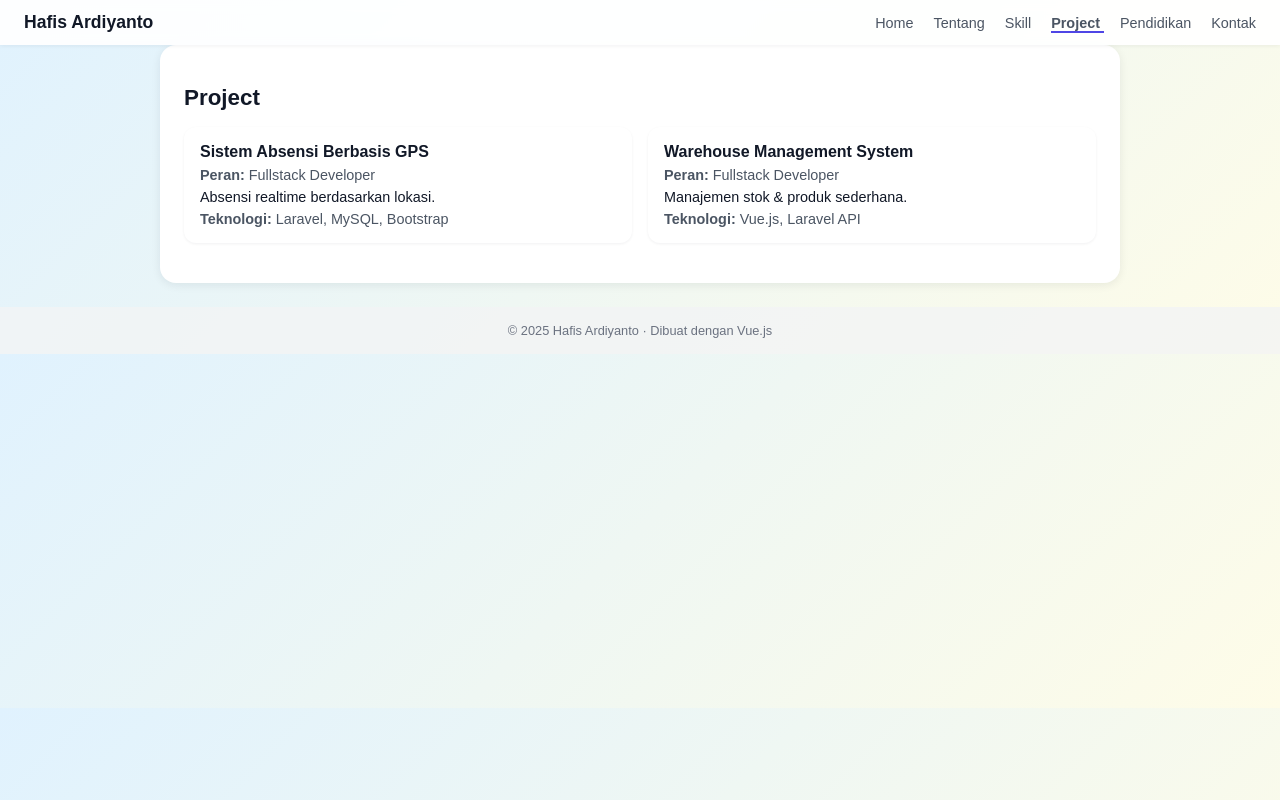
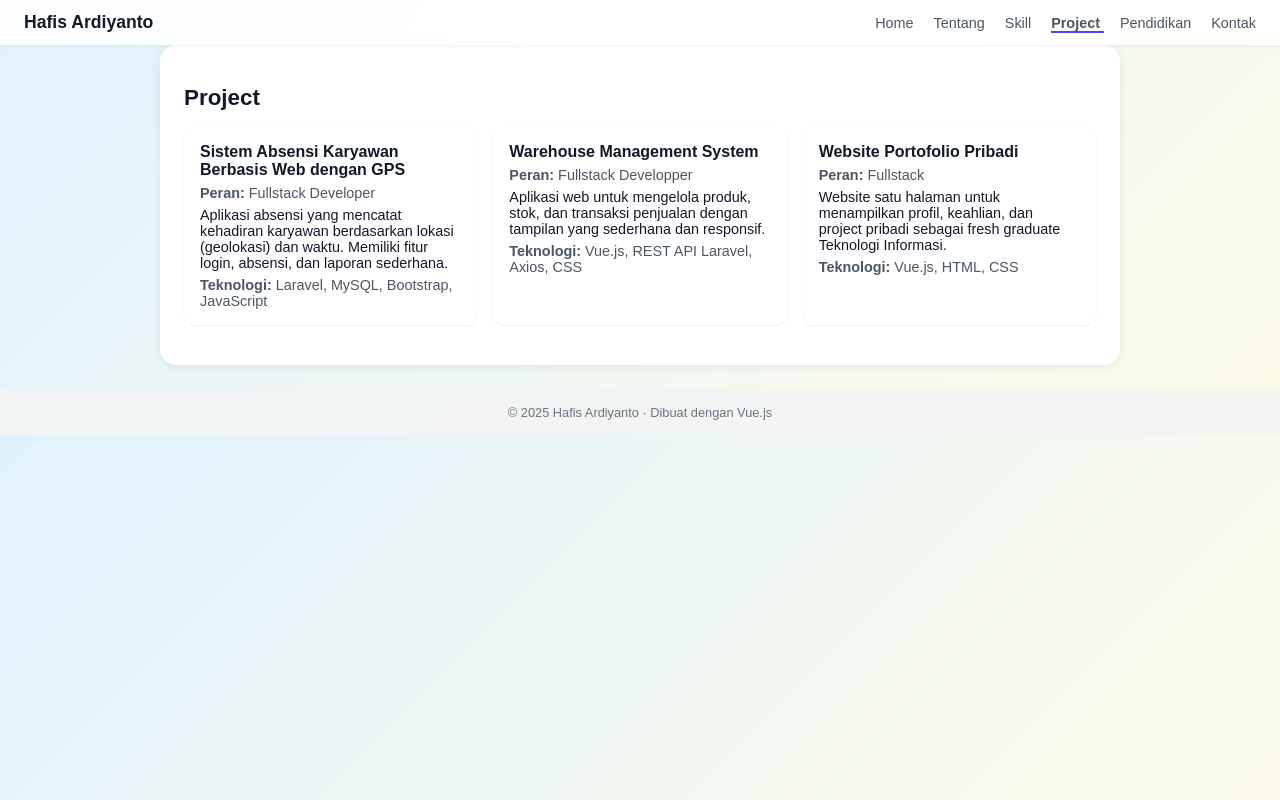
Before and after one commit to hafisardiyanto/my-portfolio, a Vue app: page / in a window 1280 px wide. Both pictures are taken after a click on the button "Lihat Project Saya". Built offline with nearby package versions, Linux system fonts and the light colour scheme.

Commit message:
menambahkan gambar&css

```diff
--- a/src/App.vue
+++ b/src/App.vue
@@ -49,9 +49,20 @@
       </nav>
     </header>
 
-    <!-- Home Section -->
-    <section v-if="activeSection === 'home'" class="hero">
-      <img :src="profileImage" alt="Foto Hafis" class="profile-photo" />
+    <!-- Hero / Home -->
+    <section
+      v-if="activeSection === 'home'"
+      id="home"
+      class="hero"
+    >
+      <!-- FOTO DI SINI -->
+      <div class="hero-photo-wrapper">
+        <img
+          :src="hafisPhoto"
+          alt="Foto Hafis Ardiyanto"
+          class="hero-photo"
+        />
+      </div>
 
       <h1>Halo, saya <span class="highlight">Hafis Ardiyanto</span></h1>
       <h2>Fresh Graduate D3 Teknologi Informasi</h2>
@@ -59,30 +70,41 @@
         Tertarik pada <strong>Web Development</strong> dengan fokus pada
         <strong>Vue.js</strong> dan pengembangan aplikasi berbasis web.
       </p>
-
       <button @click="setSection('projects')" class="btn-primary">
         Lihat Project Saya
       </button>
     </section>
 
-    <!-- Tentang -->
-    <section v-if="activeSection === 'about'" class="section">
+    <!-- Tentang Saya -->
+    <section
+      v-if="activeSection === 'about'"
+      id="about"
+      class="section"
+    >
       <h2>Tentang Saya</h2>
       <p>
         Saya adalah lulusan D3 Teknologi Informasi yang memiliki ketertarikan
-        pada pengembangan aplikasi web, terbiasa menggunakan HTML, CSS,
+        pada pengembangan aplikasi web. Terbiasa menggunakan HTML, CSS,
         JavaScript, serta framework seperti Vue.js dan Laravel.
       </p>
       <p>
-        Saya senang mempelajari teknologi baru dan terbuka dengan feedback untuk
-        berkembang sebagai <strong>Web Developer</strong>.
+        Saya senang belajar teknologi baru, mengerjakan project, dan terbuka
+        terhadap feedback untuk terus berkembang. Saat ini saya sedang mencari
+        kesempatan kerja sebagai <strong>Junior Web Developer</strong> atau
+        <strong>Frontend Developer</strong>.
       </p>
     </section>
 
     <!-- Skill -->
-    <section v-if="activeSection === 'skills'" class="section">
+    <section
+      v-if="activeSection === 'skills'"
+      id="skills"
+      class="section"
+    >
       <h2>Skill</h2>
-      <p class="section-subtitle">Berikut gambaran level kemampuan saya:</p>
+      <p class="section-subtitle">
+        Berikut gambaran level kemampuan saya dalam beberapa teknologi:
+      </p>
 
       <div class="skill-graph">
         <div
@@ -105,9 +127,12 @@
     </section>
 
     <!-- Project -->
-    <section v-if="activeSection === 'projects'" class="section">
+    <section
+      v-if="activeSection === 'projects'"
+      id="projects"
+      class="section"
+    >
       <h2>Project</h2>
-
       <div class="project-list">
         <article
           class="project-card"
@@ -120,43 +145,55 @@
           <p class="tech-stack">
             <strong>Teknologi:</strong> {{ project.tech }}
           </p>
-
           <div v-if="project.links" class="project-links">
-            <a v-if="project.links.demo" :href="project.links.demo" target="_blank">Demo</a>
+            <a
+              v-if="project.links.demo"
+              :href="project.links.demo"
+              target="_blank"
+            >
+              Demo
+            </a>
             <a
               v-if="project.links.github"
               :href="project.links.github"
               target="_blank"
-            >GitHub</a>
+            >
+              GitHub
+            </a>
           </div>
         </article>
       </div>
     </section>
 
     <!-- Pendidikan -->
-    <section v-if="activeSection === 'education'" class="section">
+    <section
+      v-if="activeSection === 'education'"
+      id="education"
+      class="section"
+    >
       <h2>Pendidikan</h2>
-
       <div class="education-card">
         <h3><strong>SD:</strong> SDN 4 GRESIK</h3>
-        <p><strong>Tahun:</strong> 2010 - 2016</p>
-
-        <h3><strong>SMP:</strong> SMP 2 KEBOMAS GRESIK</h3>
-        <p><strong>Tahun:</strong> 2016 - 2019</p>
-
-        <h3><strong>SMK:</strong> SMK SEMEN GRESIK</h3>
-        <p><strong>Jurusan:</strong> RPL</p>
-        <p><strong>Tahun:</strong> 2019 - 2022</p>
-
-        <h3><strong>Kuliah:</strong> Politeknik Semen Indonesia</h3>
-        <p><strong>Prodi:</strong> Teknologi Informasi</p>
-        <p><strong>Tahun:</strong> 2022 – 2025</p>
+        <p><strong>Tahun:</strong> 2010 - 2016 </p>
+        <h3><strong>Sekolah:</strong> SMP 2 KEBOMAS GRESIK</h3>
+        <p><strong>Tahun:</strong> 2016 - 2019 </p>
+        <h3><strong>Jurusan:</strong> (Rekayasa Perangkat Lunak)</h3>
+        <p><strong>SMK:</strong> SMK SEMEN GRESIK</p>
+        <p><strong>Tahun:</strong> 2019 - 2022 </p>
+        <h3><strong>Prodi:</strong> Teknologi Informasi</h3>
+        <p><strong>Kampus:</strong> POLTEKSI (Politeknik Semen Indonesia)</p>
+        <p><strong>Tahun:</strong> 2022 – 2025 </p>
       </div>
     </section>
 
     <!-- Kontak -->
-    <section v-if="activeSection === 'contact'" class="section">
+    <section
+      v-if="activeSection === 'contact'"
+      id="contact"
+      class="section"
+    >
       <h2>Kontak</h2>
+      <p>Silakan hubungi saya melalui:</p>
       <ul class="contact-list">
         <li><strong>Email:</strong> hafisardiyanto19@gmail.com</li>
         <li><strong>WhatsApp:</strong> 085748174062</li>
@@ -174,9 +211,11 @@
 
 <script setup>
 import { ref } from "vue";
-import profileImage from "@/assets/Hafis.jpg"; // FOTO KAMU
+// pastikan nama file dan ekstensi SAMA persis dengan yang ada di folder
+// misal file: src/assets/Hafis.JPG
+import hafisPhoto from "@/assets/Hafis.jpg";
 
-const activeSection = ref("home");
+const activeSection = ref("home"); // default tampilan awal: Home
 
 const setSection = (section) => {
   activeSection.value = section;
@@ -189,23 +228,42 @@ const skillChart = [
   { name: "PHP dasar", level: 85 },
   { name: "Laravel dasar", level: 85 },
   { name: "MySQL", level: 80 },
-  { name: "Git & GitHub", level: 85 }
+  { name: "Git & GitHub", level: 85 },
 ];
 
 const projects = [
   {
-    title: "Sistem Absensi Berbasis GPS",
+    title: "Sistem Absensi Karyawan Berbasis Web dengan GPS",
     role: "Fullstack Developer",
-    description: "Absensi realtime berdasarkan lokasi.",
-    tech: "Laravel, MySQL, Bootstrap",
-    links: {}
+    description:
+      "Aplikasi absensi yang mencatat kehadiran karyawan berdasarkan lokasi (geolokasi) dan waktu. Memiliki fitur login, absensi, dan laporan sederhana.",
+    tech: "Laravel, MySQL, Bootstrap, JavaScript",
+    links: {
+      demo: "",
+      github: "",
+    },
   },
   {
     title: "Warehouse Management System",
-    role: "Fullstack Developer",
-    description: "Manajemen stok & produk sederhana.",
-    tech: "Vue.js, Laravel API",
-    links: {}
-  }
+    role: "Fullstack Developper",
+    description:
+      "Aplikasi web untuk mengelola produk, stok, dan transaksi penjualan dengan tampilan yang sederhana dan responsif.",
+    tech: "Vue.js, REST API Laravel, Axios, CSS",
+    links: {
+      demo: "",
+      github: "",
+    },
+  },
+  {
+    title: "Website Portofolio Pribadi",
+    role: "Fullstack",
+    description:
+      "Website satu halaman untuk menampilkan profil, keahlian, dan project pribadi sebagai fresh graduate Teknologi Informasi.",
+    tech: "Vue.js, HTML, CSS",
+    links: {
+      demo: "",
+      github: "",
+    },
+  },
 ];
 </script>
--- a/src/assets/portofolio.css
+++ b/src/assets/portofolio.css
@@ -7,12 +7,14 @@
 
 body {
   font-family: "Poppins", sans-serif;
+  /* Background gradient cerah */
   background: linear-gradient(135deg, #e0f2fe, #fefce8);
   color: #1f2937;
 }
 
 /* Wrapper utama */
 .app {
+  /* transparan supaya gradient body kelihatan */
   background: transparent;
   color: #111827;
 }
@@ -22,7 +24,7 @@ body {
   position: sticky;
   top: 0;
   z-index: 10;
-  background: rgba(255, 255, 255, 0.92);
+  background: rgba(255, 255, 255, 0.92); /* sedikit transparan */
   backdrop-filter: blur(6px);
   display: flex;
   justify-content: space-between;
@@ -47,25 +49,28 @@ body {
   color: #111827;
 }
 
-.navbar nav a.active {
-  font-weight: 600;
-  border-bottom: 2px solid #4f46e5;
-}
-
 /* Hero section */
 .hero {
   padding: 80px 24px 60px;
   text-align: center;
+  /* gradient lebih cerah */
   background: linear-gradient(135deg, #dbeafe, #fef9c3);
 }
 
-.profile-photo {
-  width: 130px;
-  height: 130px;
-  border-radius: 50%;
+/* FOTO DI HERO */
+.hero-photo-wrapper {
+  display: flex;
+  justify-content: center;
+  margin-bottom: 16px;
+}
+
+.hero-photo {
+  width: 140px;
+  height: 140px;
+  border-radius: 999px;          /* bikin bulat */
   object-fit: cover;
-  margin-bottom: 16px;
-  box-shadow: 0 4px 10px rgba(0,0,0,0.15);
+  border: 3px solid #4f46e5;
+  box-shadow: 0 4px 12px rgba(15, 23, 42, 0.15);
 }
 
 .hero h1 {
@@ -98,21 +103,21 @@ body {
   font-size: 0.9rem;
   font-weight: 600;
   background: #4f46e5;
-  color: white;
+  color: #ffffff;
 }
 
 .btn-primary:hover {
   opacity: 0.9;
 }
 
-/* Sections */
+/* Sections umum */
 .section {
   padding: 40px 24px;
   max-width: 960px;
   margin: 0 auto;
-  background: white;
-  border-radius: 16px;
-  box-shadow: 0 2px 10px rgba(15,23,42,0.08);
+  background: #ffffff; /* Putih terang */
+  border-radius: 16px; /* Biar lembut */
+  box-shadow: 0 2px 10px rgba(15, 23, 42, 0.08);
   margin-bottom: 24px;
 }
 
@@ -121,7 +126,7 @@ body {
   margin-bottom: 16px;
 }
 
-/* Subtitle */
+/* Subtitle section */
 .section-subtitle {
   font-size: 0.9rem;
   color: #6b7280;
@@ -162,6 +167,14 @@ body {
   transition: width 0.6s ease;
 }
 
+/* About */
+.about {
+  display: flex;
+  flex-direction: column;
+  gap: 16px;
+  margin-bottom: 16px;
+}
+
 /* Projects */
 .project-list {
   display: grid;
@@ -170,10 +183,10 @@ body {
 }
 
 .project-card {
-  background: white;
+  background: #ffffff;
   padding: 16px;
   border-radius: 12px;
-  box-shadow: 0 1px 3px rgba(15,23,42,0.06);
+  box-shadow: 0 1px 3px rgba(15, 23, 42, 0.06);
   font-size: 0.9rem;
 }
 
@@ -195,8 +208,8 @@ body {
 .project-links a {
   margin-right: 12px;
   font-size: 0.85rem;
+  text-decoration: none;
   color: #4f46e5;
-  text-decoration: none;
 }
 
 /* Education */
@@ -250,3 +263,8 @@ body {
     opacity: 1;
   }
 }
+
+.navbar nav a.active {
+  font-weight: 600;
+  border-bottom: 2px solid #4f46e5;
+}
```
